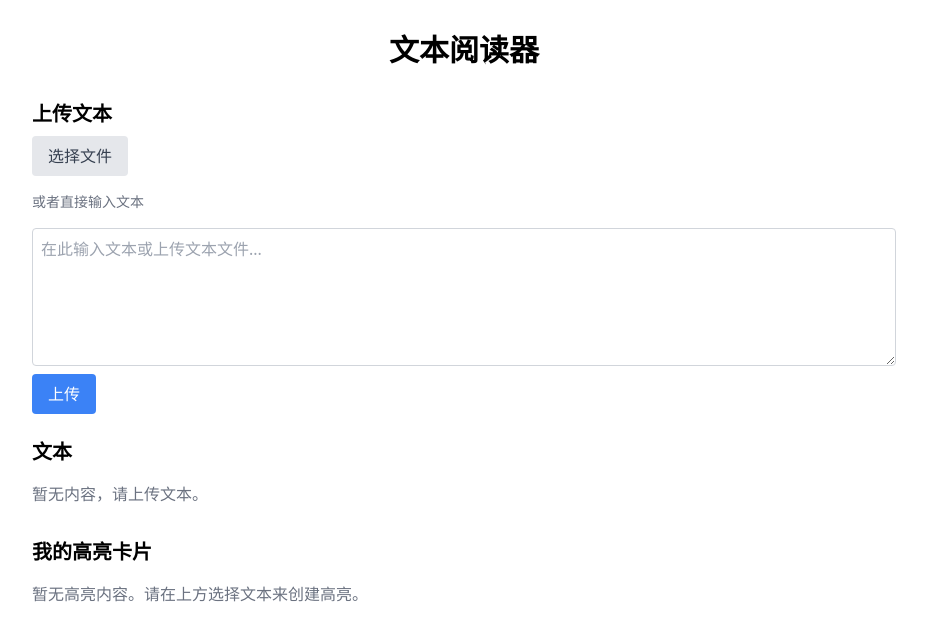
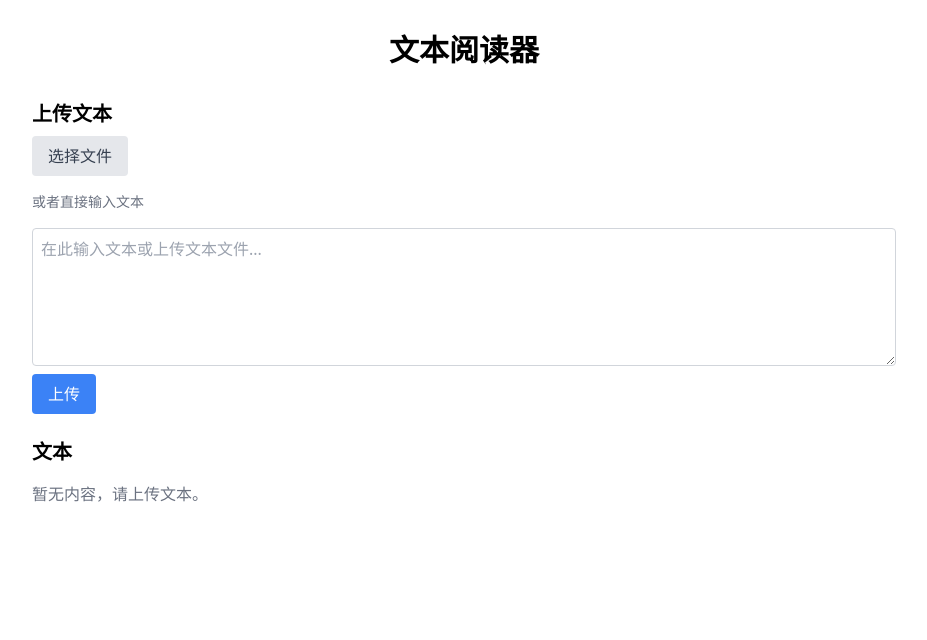
Before and after one commit to sherrrrryz/english-tools, a Next.js app: page / in a window 1280 px wide. Shown: the top 640 px of the page, without its empty margins (176-1103 px from the left). Built offline with nearby package versions, Linux system fonts and the light colour scheme.

Commit message:
card position

```diff
--- a/app/page.tsx
+++ b/app/page.tsx
@@ -66,27 +66,23 @@ export default function Home() {
               <p className="text-gray-500">暂无内容，请上传文本。</p>
             ) : (
               documents.map(doc => (
+                <div key={doc.id} className="mb-8">
                   <TextReader
-                  key={doc.id}
                     document={doc}
                     onHighlight={handleHighlight}
                     onDelete={handleTextDelete}
                     highlights={highlights}
                   />
-              ))
-            )}
-          </div>
-        </div>
 
+                  {/* 显示当前文档相关的高亮卡片 */}
+                  <div className="ml-4 mt-2">
+                    {highlights.filter(h => h.textId === doc.id).length > 0 ? (
                       <div>
-          <h2 className="text-xl font-bold mb-4">我的高亮卡片</h2>
-          {highlights.length === 0 ? (
-            <p className="text-gray-500">
-              暂无高亮内容。请在上方选择文本来创建高亮。
-            </p>
-          ) : (
-            <div className="space-y-4">
-              {highlights.map(highlight => (
+                        <h3 className="text-md font-semibold mb-2">单词本</h3>
+                        <div className="space-y-2">
+                          {highlights
+                            .filter(h => h.textId === doc.id)
+                            .map(highlight => (
                               <HighlightCard
                                 key={highlight.id}
                                 highlight={highlight}
@@ -94,7 +90,13 @@ export default function Home() {
                               />
                             ))}
                         </div>
+                      </div>
+                    ) : null}
+                  </div>
+                </div>
+              ))
             )}
+          </div>
         </div>
       </div>
     </div>
```
Lines whose indentation alone changed are shown as unchanged.
